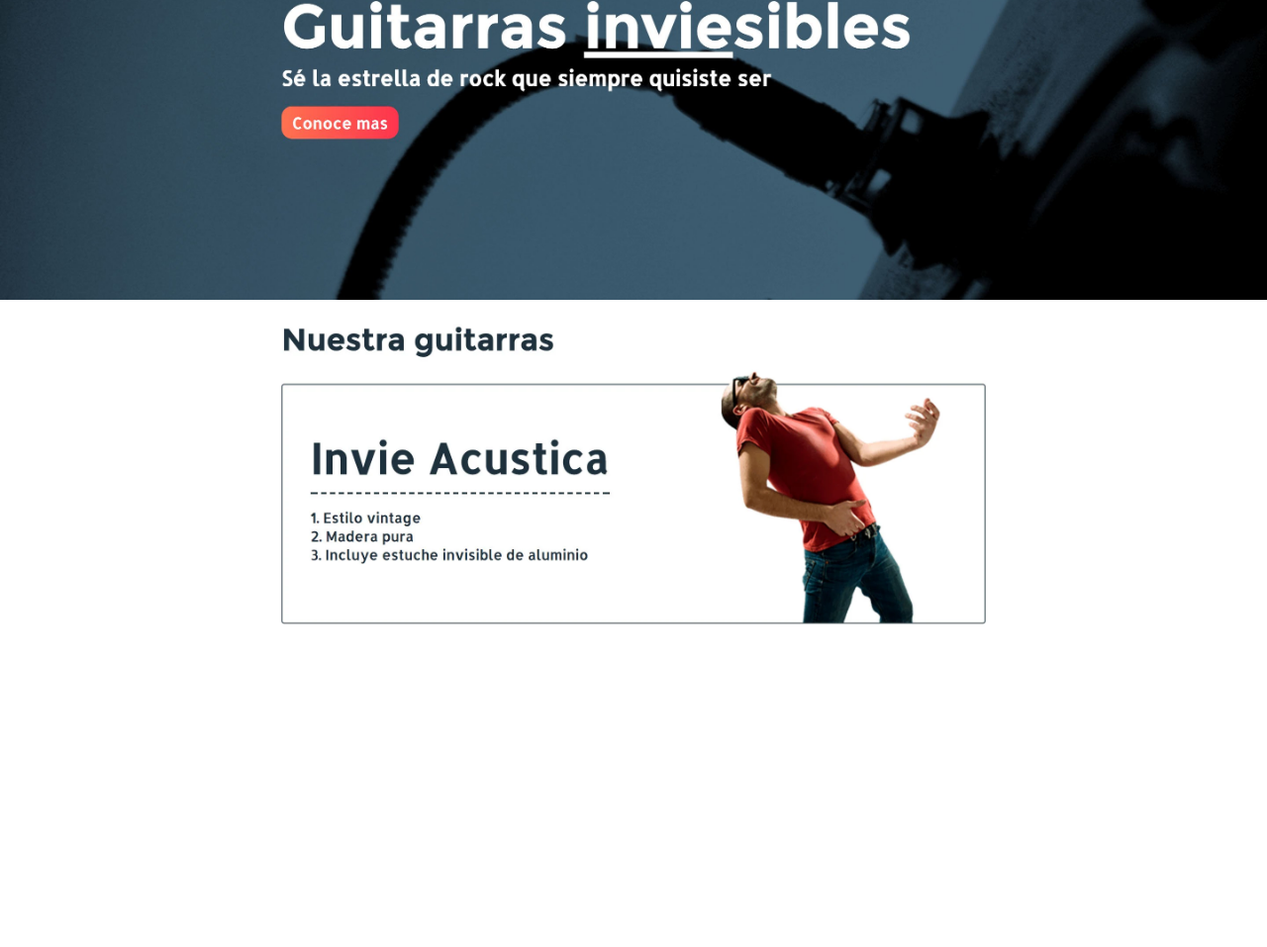
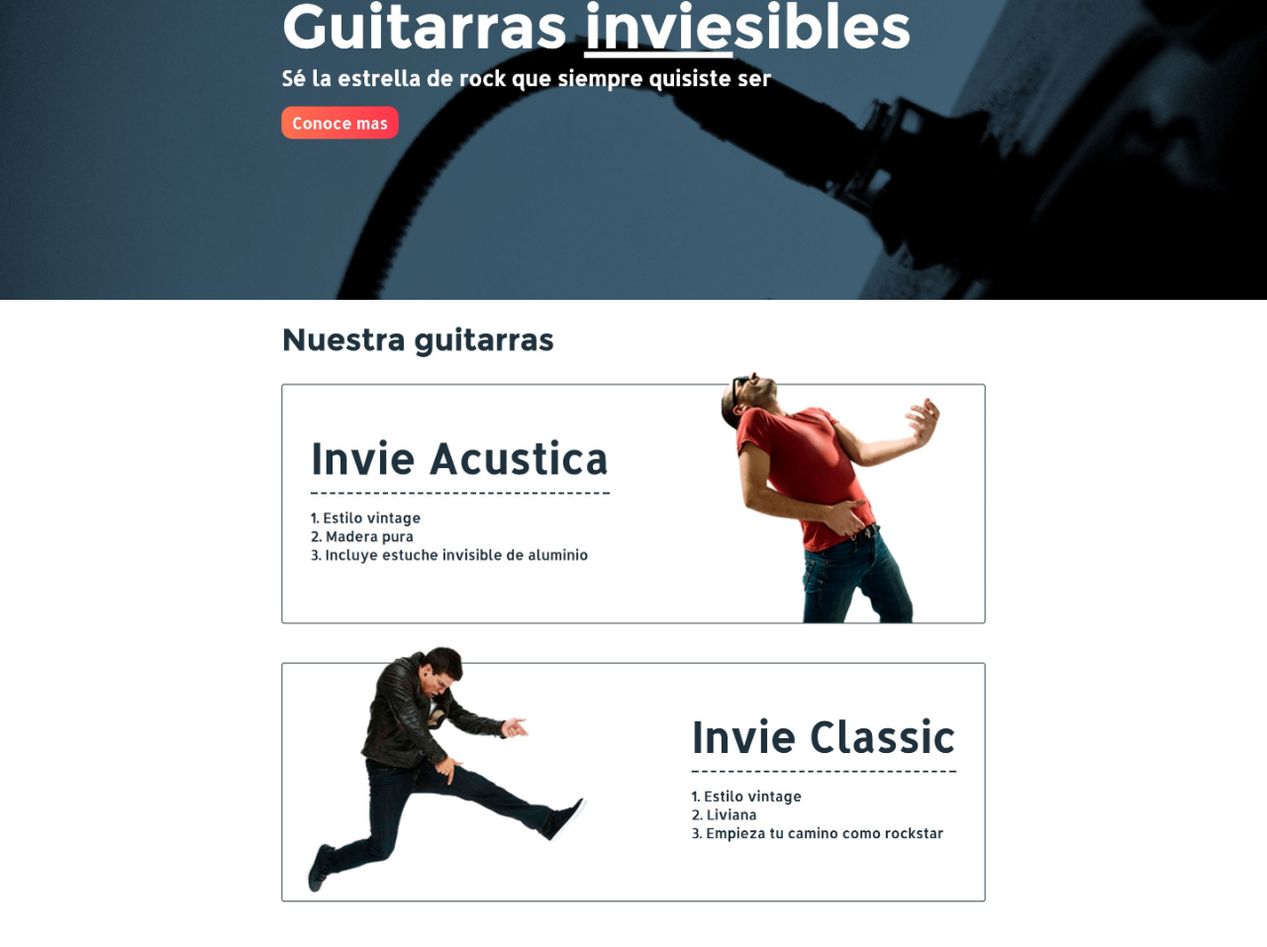
Before and after one commit to david7romeroe/invie-scope, a plain HTML site: page index.html in a window 1280 px wide. Shown: the part 172-1129 px from the top of the page at 99% size. Before the commit the page ends 815 px from the top, so only its background shows below. Drawn offline with Linux system fonts and the light colour scheme.

Commit message:
agregar guitarra clasica

```diff
--- a/index.html
+++ b/index.html
@@ -21,7 +21,7 @@
     <img src="img/header.webp" alt="header">
     <img src="img/hero.webp" alt="hero">
     <img src="img/acustica.webp" alt="acustica">
-
+    <img src="img/clasica.webp" alt="clasica">
 
 </body>
 </html>
```
